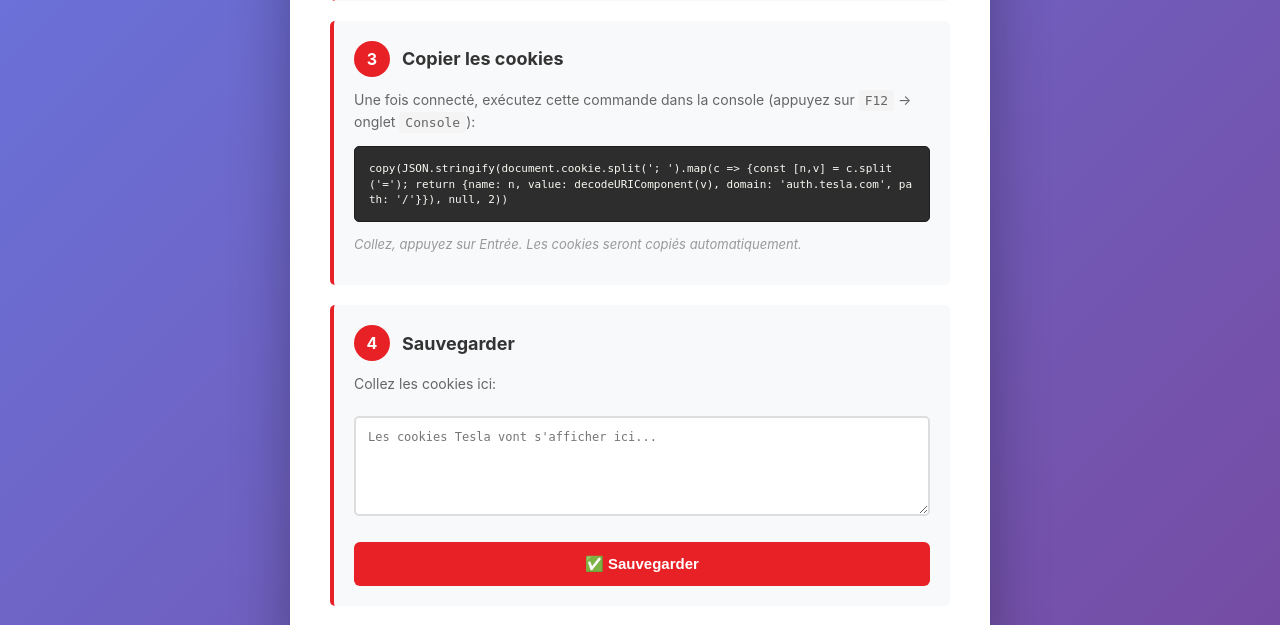
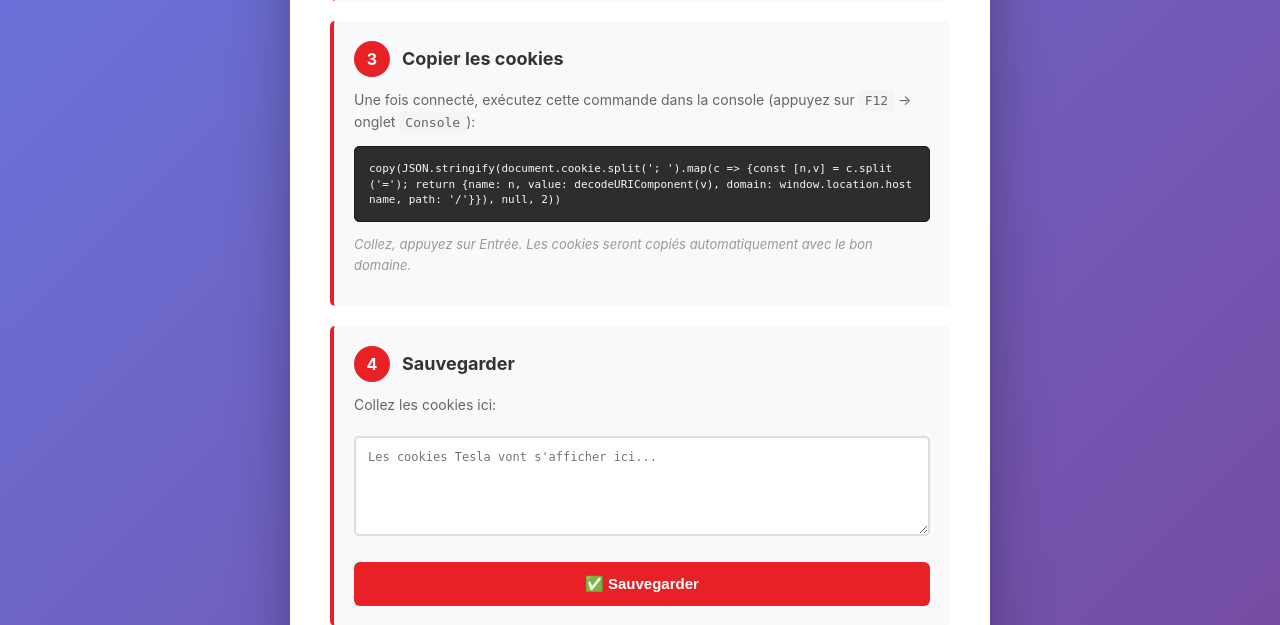
Before and after one commit to wadieelmasmodi/LeadsTesla, a Flask app: page /cookies-export in a window 1280 px wide. Shown: the part 690-1315 px from the top of the page. Run offline with Flask 3, Linux system fonts and the light colour scheme; the visitor is signed in with stand-in values (Sample User, id 1).

Commit message:
fix: cookies export validation - add domain auto-fill for console cookies

```diff
--- a/app/templates/cookies_export.html
+++ b/app/templates/cookies_export.html
@@ -57,8 +57,8 @@
         <div class="step">
             <h2><span class="step-num">3</span> Copier les cookies</h2>
             <p>Une fois connecté, exécutez cette commande dans la console (appuyez sur <code>F12</code> → onglet <code>Console</code>):</p>
-            <div class="code">copy(JSON.stringify(document.cookie.split('; ').map(c => {const [n,v] = c.split('='); return {name: n, value: decodeURIComponent(v), domain: 'auth.tesla.com', path: '/'}}), null, 2))</div>
-            <p style="color: #999; font-size: 13px;"><em>Collez, appuyez sur Entrée. Les cookies seront copiés automatiquement.</em></p>
+            <div class="code">copy(JSON.stringify(document.cookie.split('; ').map(c => {const [n,v] = c.split('='); return {name: n, value: decodeURIComponent(v), domain: window.location.hostname, path: '/'}}), null, 2))</div>
+            <p style="color: #999; font-size: 13px;"><em>Collez, appuyez sur Entrée. Les cookies seront copiés automatiquement avec le bon domaine.</em></p>
         </div>
 
         <div class="step">
@@ -92,6 +92,13 @@
                     throw new Error('Le tableau de cookies est vide');
                 }
 
+                // Add domain if missing (cookies from console might not have it)
+                cookies = cookies.map(c => ({
+                    ...c,
+                    domain: c.domain || 'auth.tesla.com',
+                    path: c.path || '/'
+                }));
+
                 const hasTeslaDomains = cookies.some(c =>
                     c.domain && c.domain.toLowerCase().includes('tesla.com')
                 );
@@ -106,7 +113,7 @@
                 fetch('/upload-cookies', {
                     method: 'POST',
                     headers: {'Content-Type': 'application/json'},
-                    body: input
+                    body: JSON.stringify(cookies)
                 })
                 .then(r => r.json())
                 .then(data => {
```
